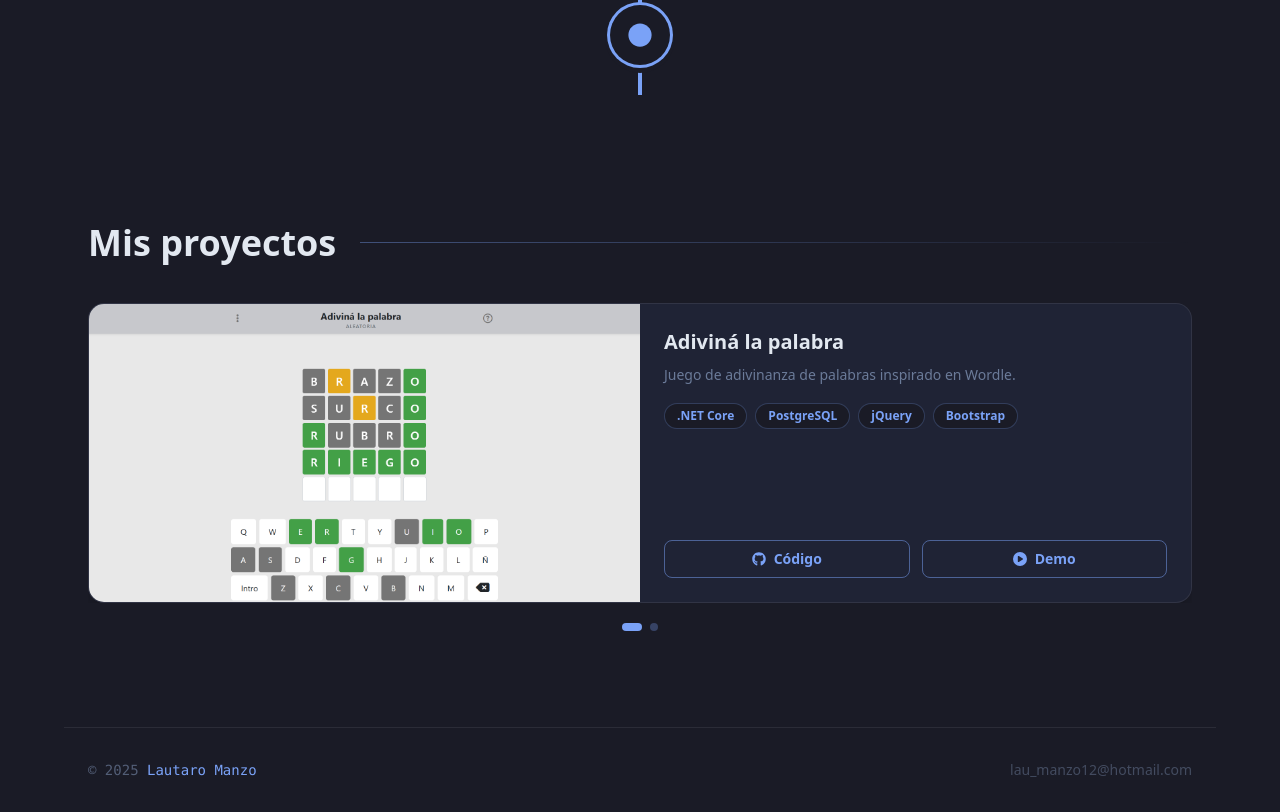
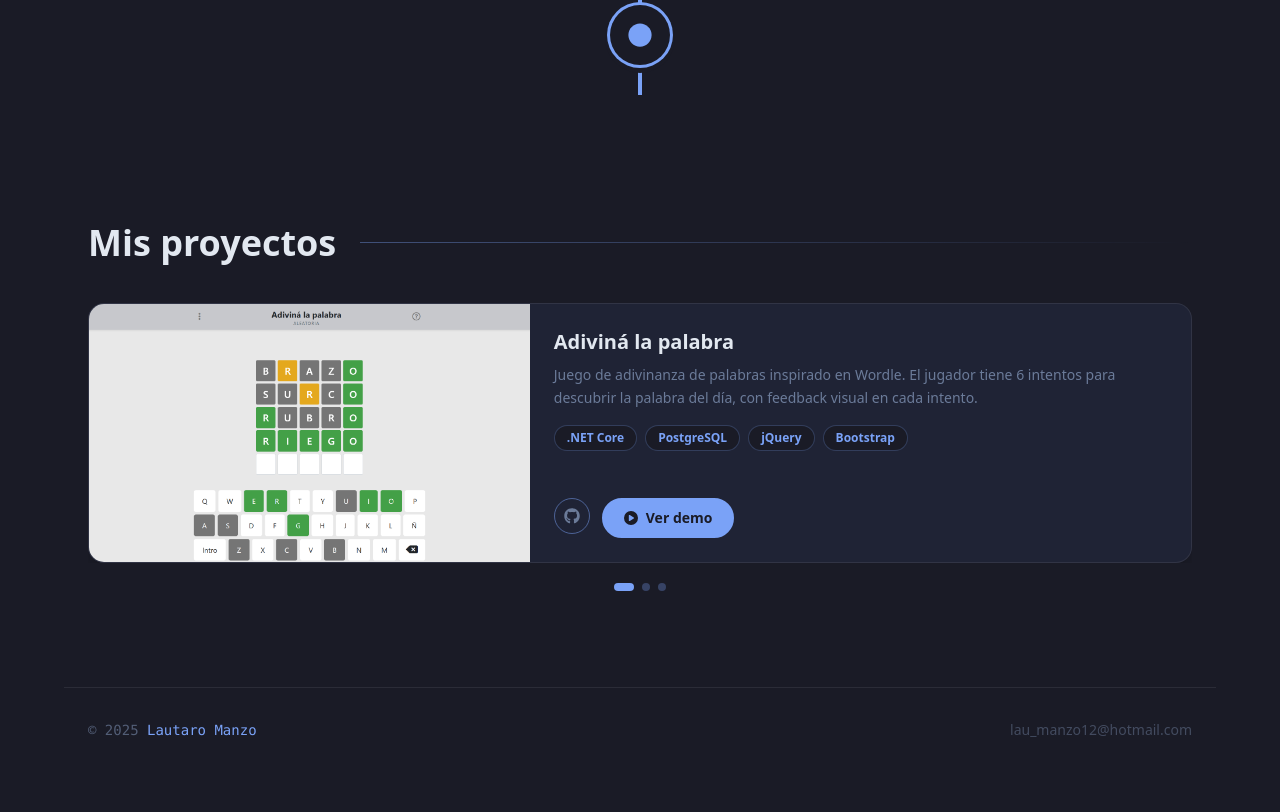
Before and after one commit to LautaroManzo/Portfolio, a React (Vite) app: page / in a window 1280 px wide. Shown: the part 1553-2365 px from the top of the page. After the commit the page ends 2325 px from the top, so only its background shows below. Built offline with nearby package versions, Linux system fonts and the light colour scheme.

Commit message:
Se agrega proyecto 'Dólar info hoy', altura dinámica en el carrusel y ajustes visuales menores.

```diff
--- a/src/components/LineTime.jsx
+++ b/src/components/LineTime.jsx
@@ -24,7 +24,7 @@ const LineTime = () => {
             date={item.time}
             contentStyle={{
               padding: "1rem 1.5rem",
-              borderRadius: "12px",
+              borderRadius: "16px",
               background: "#1f2335",
               color: "#e2e8f0",
               border: "1px solid rgba(255,255,255,0.06)",
--- a/src/components/Principal.jsx
+++ b/src/components/Principal.jsx
@@ -7,9 +7,9 @@ const Principal = () => {
   return (
     <motion.div
       className="relative w-full flex flex-col md:flex-row-reverse items-center justify-center gap-12 px-6 py-16 sm:min-h-screen overflow-hidden"
-      initial={{ opacity: 0, y: 40 }}
+      initial={{ opacity: 0, y: -60 }}
       animate={{ opacity: 1, y: 0 }}
-      transition={{ duration: 0.7, ease: "easeOut" }}
+      transition={{ type: "spring", stiffness: 300, damping: 12, mass: 1 }}
     >
 
       {/* Glow de fondo */}
--- a/src/components/ProjectCard.jsx
+++ b/src/components/ProjectCard.jsx
@@ -1,20 +1,27 @@
-import { FaGithub } from "react-icons/fa";
+import { FaGithub, FaCode } from "react-icons/fa";
 import { FaCirclePlay } from "react-icons/fa6";
 
-const ProjectCard = ({ title, description, image, alt, techs = [], github, demo, footer }) => {
+const ProjectCard = ({ title, description, image, alt, techs = [], github, demo, footer, objectPosition = "top" }) => {
   return (
-    <div className="flex flex-col sm:flex-row bg-accent-light border border-white/8 hover:border-primary/30 rounded-2xl shadow-xl overflow-hidden w-full h-auto sm:h-[300px] transition-colors duration-300">
+    <div className="flex flex-col sm:flex-row bg-accent-light border border-white/8 hover:border-primary/30 rounded-2xl shadow-xl overflow-hidden w-full h-full transition-colors duration-300">
 
-      <div className="w-full h-[200px] overflow-hidden sm:w-1/2 sm:h-full">
-        <img
-          src={image}
-          alt={alt}
-          draggable="false"
-          className="w-full h-full object-cover transition-transform duration-500 hover:scale-105"
-        />
+      <div className="w-full h-[200px] shrink-0 overflow-hidden sm:w-2/5 sm:h-full">
+        {image ? (
+          <img
+            src={image}
+            alt={alt}
+            draggable="false"
+            className={`w-full h-full object-cover object-${objectPosition} transition-transform duration-500 hover:scale-105`}
+          />
+        ) : (
+          <div className="w-full h-full flex flex-col items-center justify-center gap-3 bg-gradient-to-br from-primary/20 via-primary/8 to-accent-light">
+            <FaCode className="text-dark/60 text-2xl" />
+            <span className="text-sm text-dark/80 font-mono tracking-[0.3em] uppercase">Próximamente</span>
+          </div>
+        )}
       </div>
 
-      <div className="w-full flex flex-col justify-between gap-6 p-6 sm:w-1/2">
+      <div className="flex flex-col justify-between gap-6 p-6 sm:w-3/5 flex-1 min-h-0">
 
         <div className="flex flex-col gap-4">
           <div>
@@ -35,15 +42,15 @@ const ProjectCard = ({ title, description, image, alt, techs = [], github, demo,
 
         <div className="flex flex-col gap-2">
           {(github || demo) && (
-            <div className="flex gap-3">
+            <div className="flex gap-3 sm:flex-none sm:w-auto w-full">
               {github && (
                 <a
                   href={github}
                   target="_blank"
                   rel="noopener noreferrer"
-                  className="flex-1 flex justify-center items-center gap-2 py-2 px-3 bg-transparent text-primary font-semibold text-sm rounded-lg border border-primary/50 transition-all duration-300 hover:bg-primary hover:text-bg hover:border-primary"
+                  className="flex justify-center items-center sm:w-9 sm:h-9 sm:rounded-full rounded-full border border-primary/50 text-muted transition-all duration-300 hover:border-primary hover:text-primary sm:flex-none flex-[3] py-2"
                 >
-                  <FaGithub /> Código
+                  <FaGithub />
                 </a>
               )}
               {demo && (
@@ -51,9 +58,9 @@ const ProjectCard = ({ title, description, image, alt, techs = [], github, demo,
                   href={demo}
                   target="_blank"
                   rel="noopener noreferrer"
-                  className="flex-1 flex justify-center items-center gap-2 py-2 px-3 bg-transparent text-primary font-semibold text-sm rounded-lg border border-primary/50 transition-all duration-300 hover:bg-primary hover:text-bg hover:border-primary"
+                  className="inline-flex items-center justify-center gap-2 px-5 py-2 rounded-full bg-primary text-bg font-semibold text-sm border-2 border-primary transition-all duration-300 hover:bg-transparent hover:text-primary sm:flex-none flex-[7]"
                 >
-                  <FaCirclePlay /> Demo
+                  <FaCirclePlay /> Ver demo
                 </a>
               )}
             </div>
--- a/src/components/Projects.jsx
+++ b/src/components/Projects.jsx
@@ -1,4 +1,4 @@
-import { useState } from "react";
+import { useState, useRef, useEffect } from "react";
 import { AnimatePresence, motion } from "framer-motion";
 import ProjectCard from "./ProjectCard";
 import { projects } from "../data/projects";
@@ -13,6 +13,23 @@ const SWIPE_THRESHOLD = 50;
 
 const Projects = () => {
   const [[current, direction], setCurrent] = useState([0, 0]);
+  const measureRef = useRef(null);
+  const [carouselHeight, setCarouselHeight] = useState("auto");
+
+  useEffect(() => {
+    const measure = () => {
+      if (!measureRef.current) return;
+      let max = 0;
+      for (const child of measureRef.current.children) {
+        max = Math.max(max, child.offsetHeight);
+      }
+      if (max > 0) setCarouselHeight(max);
+    };
+
+    measure();
+    window.addEventListener("resize", measure);
+    return () => window.removeEventListener("resize", measure);
+  }, []);
 
   const paginate = (dir) => {
     setCurrent(([prev]) => [(prev + dir + projects.length) % projects.length, dir]);
@@ -33,8 +50,15 @@ const Projects = () => {
         </h2>
       </div>
 
+      {/* Contenedor oculto para medir la altura natural de cada card */}
+      <div ref={measureRef} className="absolute invisible pointer-events-none w-[calc(100%-3rem)]">
+        {projects.map((p, i) => (
+          <ProjectCard key={i} {...p} />
+        ))}
+      </div>
+
       <div className="w-full flex flex-col items-center gap-5">
-        <div className="overflow-hidden w-full">
+        <div className="overflow-hidden w-full" style={{ height: carouselHeight }}>
           <AnimatePresence custom={direction} mode="wait">
             <motion.div
               key={current}
@@ -48,7 +72,7 @@ const Projects = () => {
               dragConstraints={{ left: 0, right: 0 }}
               dragElastic={0.1}
               onDragEnd={handleDragEnd}
-              className="cursor-grab active:cursor-grabbing"
+              className="cursor-grab active:cursor-grabbing h-full"
             >
               <ProjectCard {...projects[current]} />
             </motion.div>
--- a/src/data/projects.js
+++ b/src/data/projects.js
@@ -1,28 +1,36 @@
 import adivinaLaPalabra from "../assets/images/adivinaLaPalabra.png";
-import workInProgress from "../assets/images/workInProgress.jpg";
+import dolarinfohoy from "../assets/images/dolarinfohoy.png";
 
 export const projects = [
   {
     id: 1,
     title: "Adiviná la palabra",
-    description: "Juego de adivinanza de palabras inspirado en Wordle.",
+    description: "Juego de adivinanza de palabras inspirado en Wordle. El jugador tiene 6 intentos para descubrir la palabra del día, con feedback visual en cada intento.",
     image: adivinaLaPalabra,
     alt: "Adiviná la palabra",
+    objectPosition: "center",
     techs: [".NET Core", "PostgreSQL", "jQuery", "Bootstrap"],
     github: "https://github.com/LautaroManzo/AdivinaLaPalabra",
     demo: "https://adivinalapalabra-fnb3.onrender.com/Aleatoria",
-    direction: "left",
   },
   {
     id: 2,
+    title: "Dólar info hoy",
+    description: "Plataforma web con cotizaciones del dólar en tiempo real (oficial, blue, MEP, CCL, cripto y más), calculadora de conversión entre pesos y dólares, y sección de noticias económicas reales generadas automáticamente con IA.",
+    image: dolarinfohoy,
+    alt: "Dólar info hoy",
+    techs: ["Next.js", "React", "Tailwind CSS", "N8N"],
+    github: "https://github.com/LautaroManzo/dolar-hoy-lm",
+    demo: "https://www.dolarinfohoy.com.ar/",
+  },
+  {
+    id: 3,
     title: "Próximamente",
-    description: "Actualmente en desarrollo, estará disponible muy pronto.",
-    image: workInProgress,
+    description: "Un nuevo proyecto toma forma. Estará disponible próximamente.",
+    image: null,
     alt: "En desarrollo",
     techs: [],
     github: null,
     demo: null,
-    direction: "right",
-    footer: "Actualización pendiente",
   },
 ];
```
Also changed, not shown: src/assets/images/dolarinfohoy.png (added).
